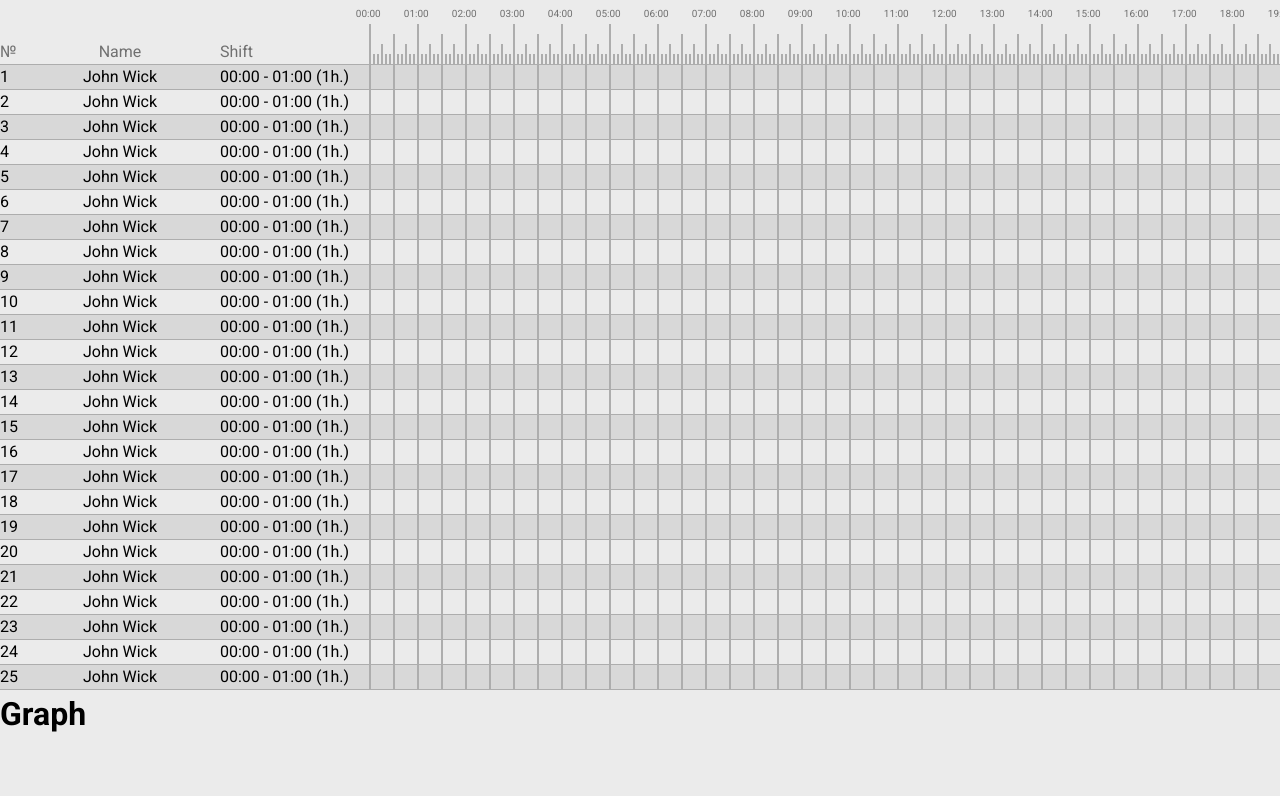
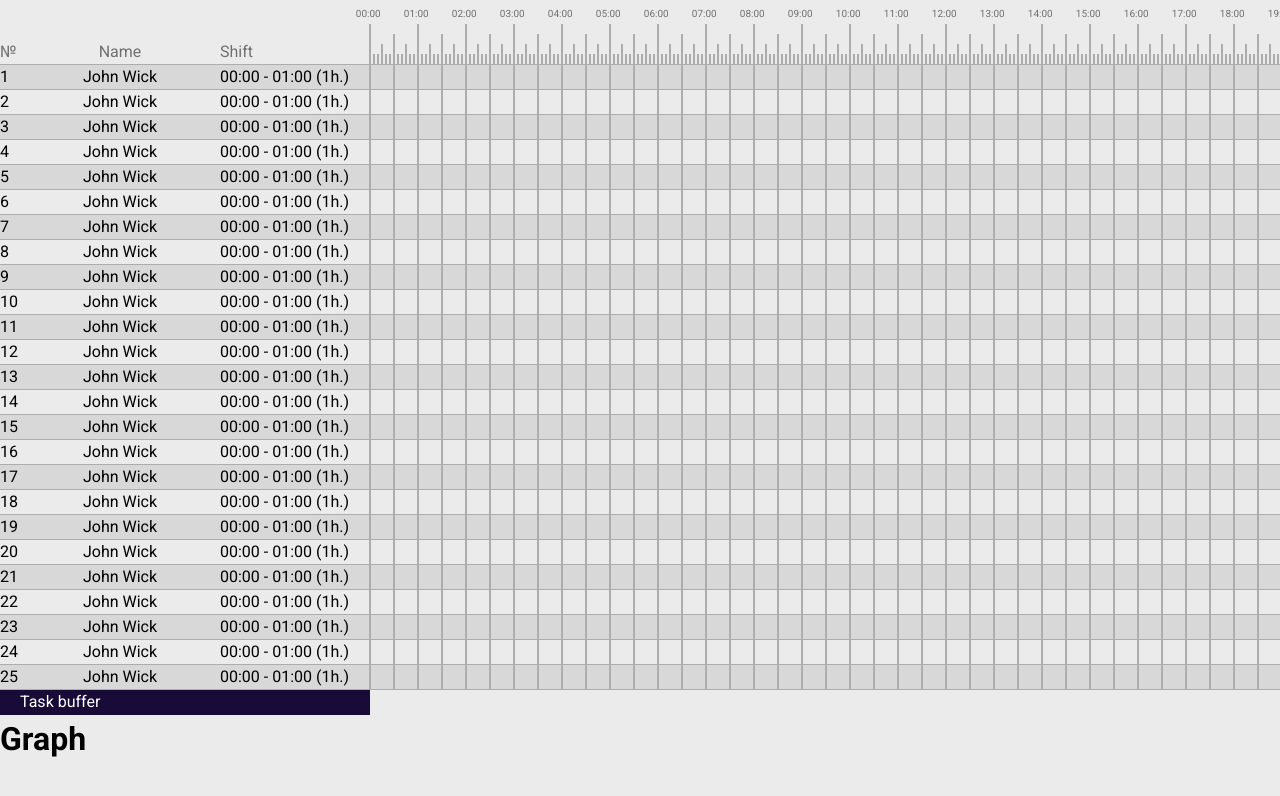
Before and after one commit to SashaSkryd/ShiftPlan, a React (Create React App) app: page / in a window 1280 px wide. Shown: the top 796 px of the page. Built offline with nearby package versions, Linux system fonts and the light colour scheme.

Commit message:
added taskBuffer

```diff
--- a/src/App.jsx
+++ b/src/App.jsx
@@ -1,5 +1,4 @@
 import "./App.scss";
-import Graph from "./components/Graph/Graph.jsx";
 import TaskPage from "./components/TaskPage/TaskPage.jsx";
 import "./sass/main.scss";
 
@@ -7,7 +6,6 @@ function App() {
   return (
     <div className="App">
       <TaskPage />
-      <Graph />
     </div>
   );
 }
--- a/src/components/Graph/Graph.jsx
+++ b/src/components/Graph/Graph.jsx
@@ -1,12 +1,6 @@
-import React from 'react';
-import './Graph.scss';
+import React from "react";
+import "./Graph.scss";
 
-export default function Graph (){
-
-    return(
-        <div className='container-graph'>
-
-            <h1>Graph</h1>
-        </div>
-    )
+export default function Graph() {
+  return <h1>Graph</h1>;
 }
--- /dev/null
+++ b/src/components/TaskBuffer/TaskBuffer.jsx
@@ -0,0 +1,29 @@
+import React, { Component } from "react";
+import "./taskBuffer.scss";
+
+class Graph extends Component {
+  state = {
+    status: false,
+  };
+
+  clickHandler = () => {
+    this.setState({ status: !this.state.status });
+  };
+
+  render() {
+    return (
+      <div
+        className={this.state.status ? "task-position open" : "task-position"}
+      >
+        <div className={`clear-field ${this.state.status ? "open" : ""}`}>
+          <span onClick={this.clickHandler}>Task buffer</span>
+        </div>
+        <div className={`task-box ${this.state.status ? "open" : ""}`}>
+          <div></div>
+        </div>
+      </div>
+    );
+  }
+}
+
+export default Graph;
--- /dev/null
+++ b/src/components/TaskBuffer/taskBuffer.scss
@@ -0,0 +1,46 @@
+.clear-field {
+  min-width: 370px;
+  background-color: rgb(25, 11, 56);
+  transition: all 250ms linear;
+
+  & span {
+    display: inline-block;
+    color: #fff;
+    margin-left: 15px;
+    padding: 0 5px;
+    border-radius: 10px;
+    transition: all 250ms linear;
+
+    &:hover {
+      cursor: pointer;
+      background-color: rgb(235, 235, 235);
+      color: black;
+    }
+  }
+}
+
+.task-box {
+  min-width: 1153px;
+  background-color: rgb(25, 11, 56);
+  transition: all 250ms linear;
+
+  position: relative;
+
+  & > div {
+    position: absolute;
+    width: 100%;
+    height: 100%;
+    background-color: rgb(235, 235, 235);
+  }
+}
+
+.task-position {
+  height: 25px;
+  display: flex;
+  transition: all 250ms linear;
+}
+
+.open {
+  height: 140px;
+  transition: all 250ms linear;
+}
--- a/src/components/TaskPage/TaskPage.jsx
+++ b/src/components/TaskPage/TaskPage.jsx
@@ -1,6 +1,8 @@
 import React from "react";
 import Ruler from "../Ruler/Ruler.jsx";
 import TaskTable from "../TaskTable/TaskTable";
+import Graph from "../Graph/Graph";
+import TaskBuffer from "../TaskBuffer/TaskBuffer";
 import "./TaskPage.scss";
 
 export default function TaskPage() {
@@ -10,7 +12,13 @@ export default function TaskPage() {
         <Ruler />
       </div>
       <div className="table-container">
-          <TaskTable />
+        <TaskTable />
+      </div>
+      <div className="task-buffer">
+        <TaskBuffer />
+      </div>
+      <div className="graph-container">
+        <Graph />
       </div>
     </>
   );
--- a/src/components/TaskPage/TaskPage.scss
+++ b/src/components/TaskPage/TaskPage.scss
@@ -4,3 +4,7 @@
   width: 1156px;
   position: relative;
 }
+
+.task-buffer {
+
+}
```
